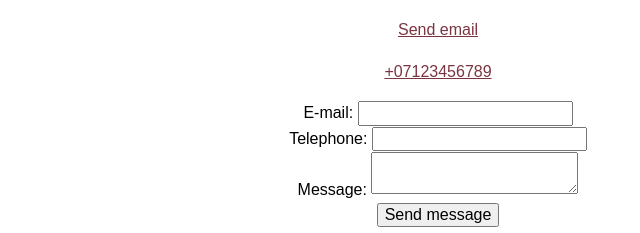
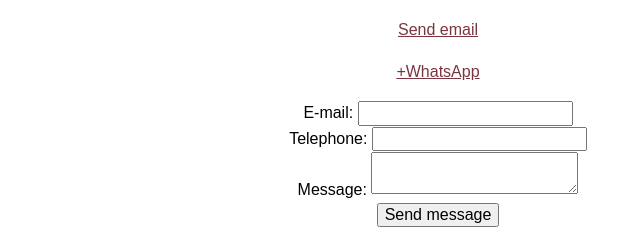
Before and after one commit to barendgabriel/ben-portfolio, a plain HTML site: page contact.html in a window 1280 px wide. Shown: the part 211-444 px from the top of the page, 202-842 px from the left. Drawn offline with nearby package versions, Linux system fonts and the light colour scheme.

Commit message:
update contact

```diff
--- a/contact.html
+++ b/contact.html
@@ -55,7 +55,7 @@
       <h1>Contact me</h1>
       <div style="text-align: center">
         <p><a href="mailto:jansenvanrensburg.ben@gmail.com">Send email</a></p>
-        <p><a href="tel:+4733378901">+07123456789</a></p>
+        <p><a href="tel:+4733378901">+WhatsApp</a></p>
       </div>
 
       <div style="text-align: center">
```
